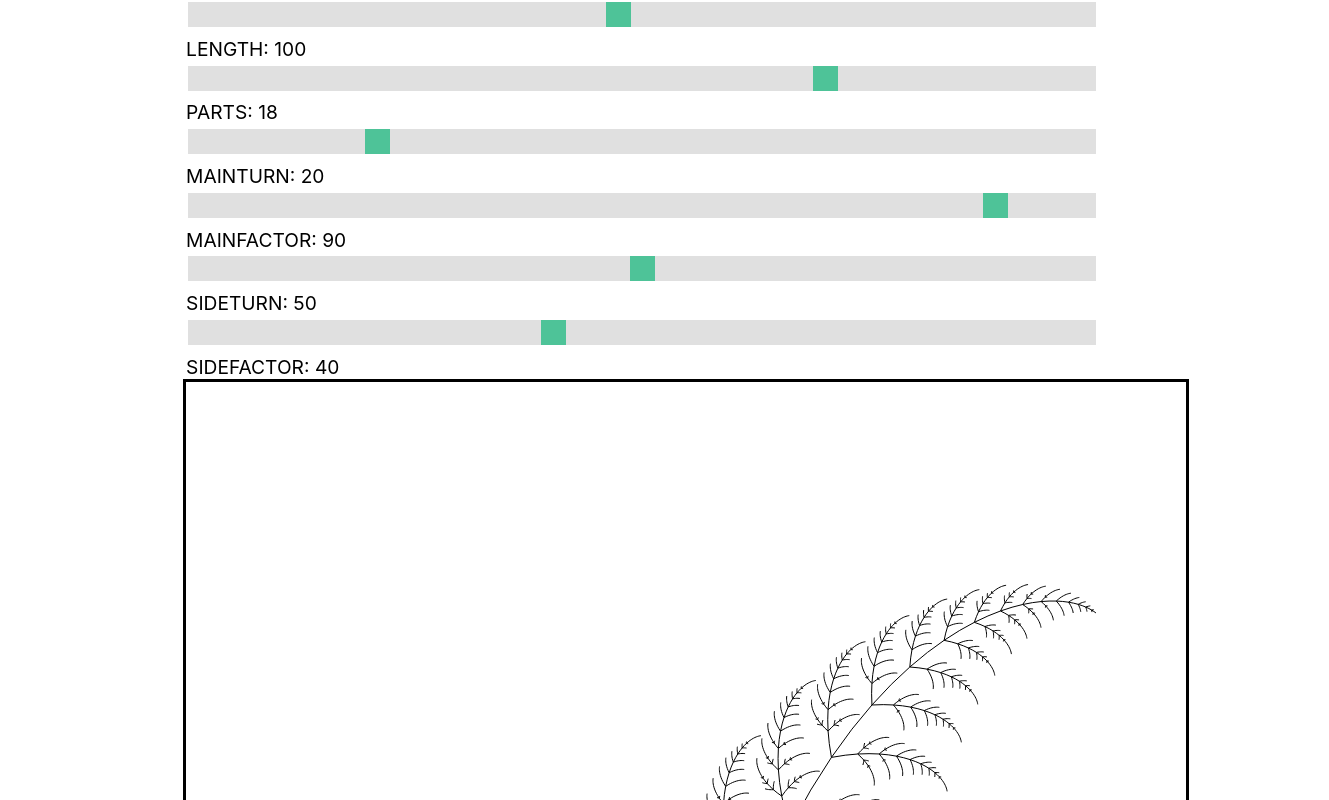
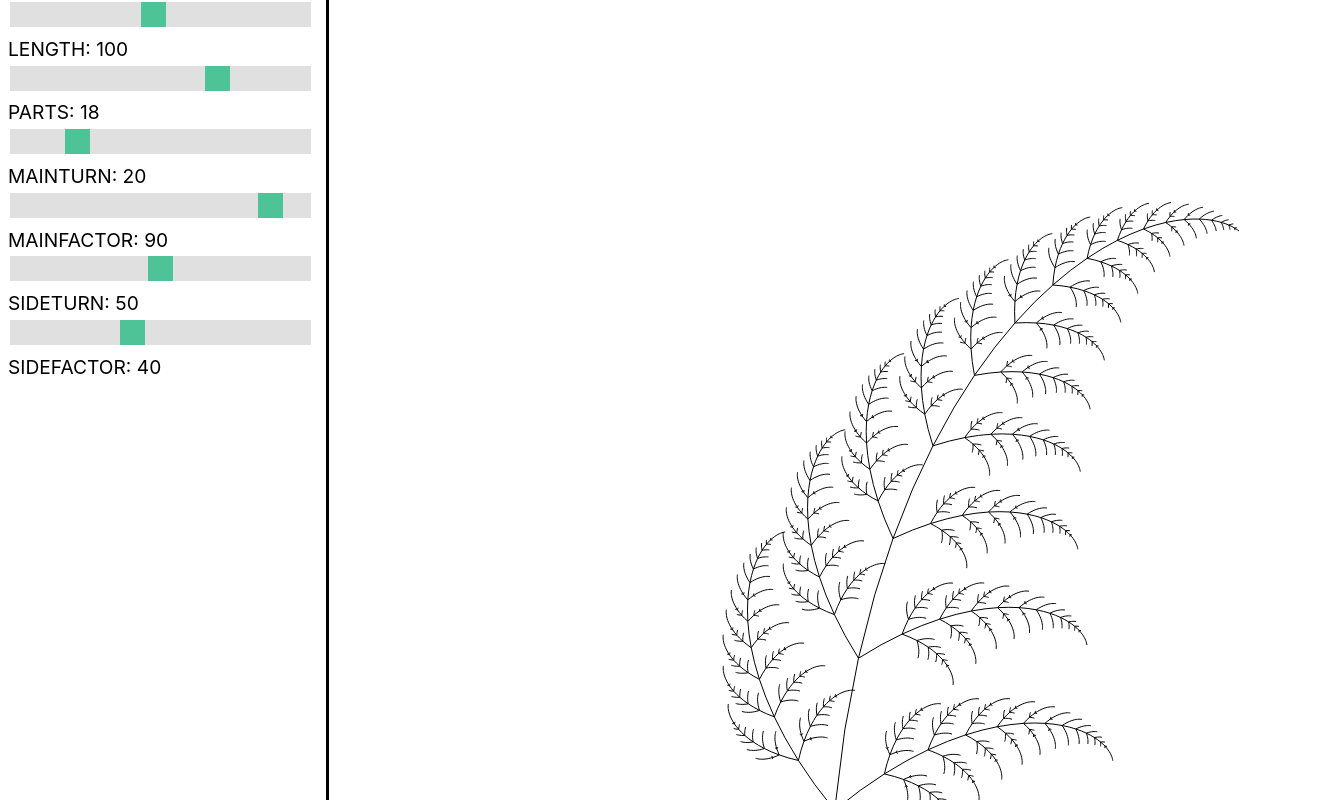
Before and after one commit to boris-jensen/honeybunny, a plain HTML site: page src/visual-experiments/ferns/ferns.html in a window 1280 px wide. Shown: the top 800 px of the page, 1329 px wide, since content can reach past the window. Drawn offline with Linux system fonts and the light colour scheme.

Commit message:
better layout

```diff
--- /dev/null
+++ b/src/visual-experiments/ferns/ferns.css
@@ -0,0 +1,60 @@
+.mainWrapper {
+  display: grid;
+  grid-template-columns: repeat(12, [col-start] 1fr);
+  gap: 20px;
+}
+
+.slidersWrapper {
+  grid-column: col-start / span 3;
+}
+
+.canvasWrapper {
+  grid-column: col-start 4 / -1;
+}
+
+#main-canvas {
+    outline: black 3px solid;
+    height: auto;
+    width: auto;
+}
+
+
+.slidecontainer {
+  width: 100%; /* Width of the outside container */
+  outline: #04AA6D;
+}
+
+/* The slider itself */
+.slider {
+  -webkit-appearance: none;  /* Override default CSS styles */
+  appearance: none;
+  width: 100%; /* Full-width */
+  height: 25px; /* Specified height */
+  background: #d3d3d3; /* Grey background */
+  outline: none; /* Remove outline */
+  opacity: 0.7; /* Set transparency (for mouse-over effects on hover) */
+  -webkit-transition: .2s; /* 0.2 seconds transition on hover */
+  transition: opacity .2s;
+}
+
+/* Mouse-over effects */
+.slider:hover {
+  opacity: 1; /* Fully shown on mouse-over */
+}
+
+/* The slider handle (use -webkit- (Chrome, Opera, Safari, Edge) and -moz- (Firefox) to override default look) */
+.slider::-webkit-slider-thumb {
+  -webkit-appearance: none; /* Override default look */
+  appearance: none;
+  width: 25px; /* Set a specific slider handle width */
+  height: 25px; /* Slider handle height */
+  background: #04AA6D; /* Green background */
+  cursor: pointer; /* Cursor on hover */
+}
+
+.slider::-moz-range-thumb {
+  width: 25px; /* Set a specific slider handle width */
+  height: 25px; /* Slider handle height */
+  background: #04AA6D; /* Green background */
+  cursor: pointer; /* Cursor on hover */
+}
--- a/src/visual-experiments/ferns/ferns.html
+++ b/src/visual-experiments/ferns/ferns.html
@@ -4,11 +4,13 @@
     <meta charset="utf-8">
     <title>title</title>
     <link rel="stylesheet" href="../visual-experiments.css">
+    <link rel="stylesheet" href="ferns.css">
     <script src="fernConfig.js"></script>
     <script src="ferns.js"></script>
   </head>
   <body onload="hookupConfig(); paintFern()">
-    <div>
+    <div class="mainWrapper">
+      <div class="slidersWrapper">
         <div>
           <div class="slidecontainer">
             <input type="range" class="slider" id="length-input">
@@ -58,8 +60,9 @@
           </div>
         </div>
       </div>
-    <div>
+      <div class="canvasWrapper">
         <canvas id="main-canvas" width="1000" height="1000"></canvas>
+      </div>
     </div>
   </body>
 </html>
--- a/src/visual-experiments/visual-experiments.css
+++ b/src/visual-experiments/visual-experiments.css
@@ -13,18 +13,12 @@ body {
     vertical-align: baseline;
     color: black;
     margin: 0 auto;
-    max-width: 75ch;
+/*    max-width: 75ch; */
     padding: 0 0.5rem;
 }
 
 body, input {
     font: var(--desktop-font-size) -apple-system,BlinkMacSystemFont,"Segoe UI",Roboto, Helvetica,Arial,sans-serif,"Apple Color Emoji","Segoe UI Emoji", "Segoe UI Symbol";
-}
-
-#main-canvas {
-    outline: black 3px solid;
-    height: auto;
-    width: auto;
 }
 
 /* Mobile Styling */
@@ -33,42 +27,3 @@ body, input {
         font: var(--mobile-font-size) -apple-system,BlinkMacSystemFont,"Segoe UI",Roboto, Helvetica,Arial,sans-serif,"Apple Color Emoji","Segoe UI Emoji", "Segoe UI Symbol";
     }
 }
-
-.slidecontainer {
-  width: 100%; /* Width of the outside container */
-}
-
-/* The slider itself */
-.slider {
-  -webkit-appearance: none;  /* Override default CSS styles */
-  appearance: none;
-  width: 100%; /* Full-width */
-  height: 25px; /* Specified height */
-  background: #d3d3d3; /* Grey background */
-  outline: none; /* Remove outline */
-  opacity: 0.7; /* Set transparency (for mouse-over effects on hover) */
-  -webkit-transition: .2s; /* 0.2 seconds transition on hover */
-  transition: opacity .2s;
-}
-
-/* Mouse-over effects */
-.slider:hover {
-  opacity: 1; /* Fully shown on mouse-over */
-}
-
-/* The slider handle (use -webkit- (Chrome, Opera, Safari, Edge) and -moz- (Firefox) to override default look) */
-.slider::-webkit-slider-thumb {
-  -webkit-appearance: none; /* Override default look */
-  appearance: none;
-  width: 25px; /* Set a specific slider handle width */
-  height: 25px; /* Slider handle height */
-  background: #04AA6D; /* Green background */
-  cursor: pointer; /* Cursor on hover */
-}
-
-.slider::-moz-range-thumb {
-  width: 25px; /* Set a specific slider handle width */
-  height: 25px; /* Slider handle height */
-  background: #04AA6D; /* Green background */
-  cursor: pointer; /* Cursor on hover */
-}
```
Lines whose indentation alone changed are shown as unchanged.
